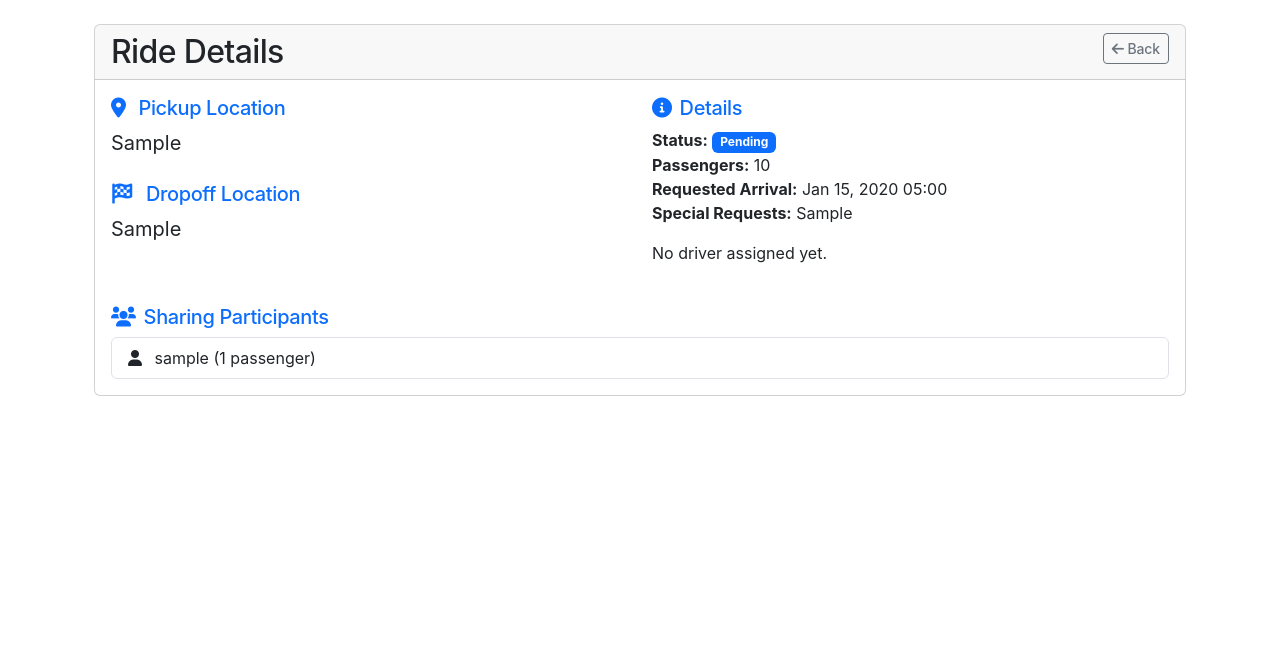
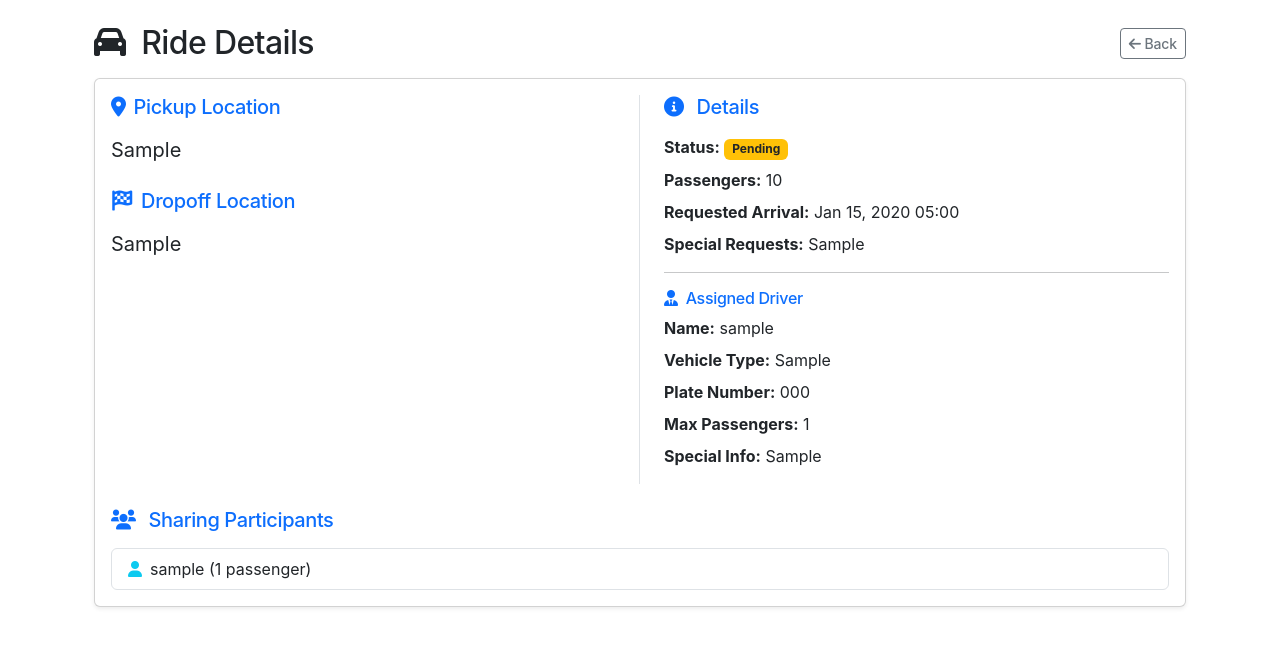
Before and after one commit to shenxingy/ride-sharing-service-webapp, a Django app: page /rider/ride/1/ in a window 1280 px wide. Shown: the part 56-703 px from the top of the page. Run offline with Django 5.2, Linux system fonts and the light colour scheme; a user stored in the database is signed in; tables that the repository leaves empty hold one stand-in row (values such as "Sample post"); some libraries are stand-ins or nearby versions.

Commit message:
update details views

```diff
--- a/docker-deploy/web-app/driver/templates/driver/dashboard.html
+++ b/docker-deploy/web-app/driver/templates/driver/dashboard.html
@@ -60,10 +60,12 @@
                     <div class="d-flex justify-content-between align-items-start">
                         <div>
                             <h5 class="card-title">
+                                <a href="{% url 'ride_detail' ride.id %}" class="text-decoration-none">
                                     <i class="fas fa-map-marker-alt text-danger me-2"></i>
                                     {{ ride.pickup_location }}
                                     <i class="fas fa-arrow-right mx-2 text-muted"></i>
                                     {{ ride.dropoff_location }}
+                                </a>
                             </h5>
                             <p class="card-text">
                                 <span
@@ -111,10 +113,12 @@
                     <div class="row">
                         <div class="col-md-8">
                             <h5 class="card-title">
+                                <a href="{% url 'ride_detail' ride.id %}" class="text-decoration-none">
                                     <i class="fas fa-map-marker-alt text-danger me-2"></i>
                                     {{ ride.pickup_location }}
                                     <i class="fas fa-arrow-right mx-2 text-muted"></i>
                                     {{ ride.dropoff_location }}
+                                </a>
                             </h5>
                             <p class="card-text">
                                 <i class="fas fa-users me-1"></i> {{ ride.passenger_count }} passengers<br>
@@ -163,10 +167,12 @@
             <div class="card mb-3 border-0 shadow-sm">
                 <div class="card-body">
                     <h5 class="card-title">
+                        <a href="{% url 'ride_detail' ride.id %}" class="text-decoration-none">
                             <i class="fas fa-map-marker-alt text-danger me-2"></i>
                             {{ ride.pickup_location }}
                             <i class="fas fa-arrow-right mx-2 text-muted"></i>
                             {{ ride.dropoff_location }}
+                        </a>
                     </h5>
                     <p class="card-text">
                         <span class="badge bg-secondary me-2">{{ ride.status }}</span>
--- a/docker-deploy/web-app/driver/urls.py
+++ b/docker-deploy/web-app/driver/urls.py
@@ -1,5 +1,6 @@
 from django.urls import path
 from . import views
+from .views import RideDetailView
 
 urlpatterns = [
     path('dashboard/', views.driver_dashboard, name='driver_dashboard'),
@@ -7,4 +8,5 @@ urlpatterns = [
     path('update/', views.update_vehicle, name='update_vehicle'),
     path('accept_ride/<int:ride_id>/', views.accept_ride, name='accept_ride'),
     path('finish_ride/<int:ride_id>/', views.finish_ride, name='finish_ride'),
+    path('ride/<int:pk>/', RideDetailView.as_view(), name='ride_detail'),
 ]
--- a/docker-deploy/web-app/rider/templates/rider/ride_detail.html
+++ b/docker-deploy/web-app/rider/templates/rider/ride_detail.html
@@ -1,66 +1,101 @@
 {% extends "base.html" %}
+{% load static %}
 
 {% block content %}
 <div class="container mt-4">
-    <div class="card">
-        <div class="card-header">
-            <h2 class="mb-0">
-                <a href="{% url 'rider_dashboard' %}" class="btn btn-sm btn-outline-secondary float-end">
-                    <i class="fas fa-arrow-left"></i> Back
-                </a>
-                Ride Details
-            </h2>
-        </div>
 
+    <!-- 返回按钮 + 标题栏 -->
+    <div class="d-flex justify-content-between align-items-center mb-3">
+        <h2 class="mb-0">
+            <i class="fas fa-car me-2"></i> Ride Details
+        </h2>
+        <a href="{% url 'rider_dashboard' %}" class="btn btn-sm btn-outline-secondary">
+            <i class="fas fa-arrow-left"></i> Back
+        </a>
+    </div>
+
+    <div class="card shadow-sm mb-4">
         <div class="card-body">
+
+            <!-- 顶部的两列：左列 = Pickup/Dropoff，右列 = 订单详情 -->
             <div class="row">
-                <div class="col-md-6">
-                    <h5 class="text-primary">
-                        <i class="fas fa-map-marker-alt me-2"></i>
-                        Pickup Location
+                <!-- 左侧 Pickup/Dropoff -->
+                <div class="col-md-6 border-end">
+                    <h5 class="text-primary mb-3">
+                        <i class="fas fa-map-marker-alt me-2"></i>Pickup Location
                     </h5>
                     <p class="fs-5">{{ ride.pickup_location }}</p>
 
-                    <h5 class="text-primary mt-4">
-                        <i class="fas fa-flag-checkered me-2"></i>
-                        Dropoff Location
+                    <h5 class="text-primary mt-4 mb-3">
+                        <i class="fas fa-flag-checkered me-2"></i>Dropoff Location
                     </h5>
                     <p class="fs-5">{{ ride.dropoff_location }}</p>
                 </div>
 
-                <div class="col-md-6">
-                    <h5 class="text-primary"><i class="fas fa-info-circle me-2"></i>Details</h5>
+                <!-- 右侧 订单详情 -->
+                <div class="col-md-6 ps-4">
+                    <h5 class="text-primary mb-3">
+                        <i class="fas fa-info-circle me-2"></i> Details
+                    </h5>
                     <ul class="list-unstyled">
-                        <li><strong>Status:</strong> <span class="badge bg-primary">{{ ride.get_status_display }}</span></li>
-                        <li><strong>Passengers:</strong> {{ ride.total_passengers }}</li>
-                        <li><strong>Requested Arrival:</strong> {{ ride.required_arrival_time|date:"M j, Y H:i" }}</li>
-                        <li><strong>Special Requests:</strong> {{ ride.special_request|default:"None" }}</li>
+                        <li class="mb-2">
+                            <strong>Status:</strong>
+                            {% if ride.status == "CONFIRMED" %}
+                                <span class="badge bg-success">{{ ride.get_status_display }}</span>
+                            {% elif ride.status == "COMPLETED" %}
+                                <span class="badge bg-secondary">{{ ride.get_status_display }}</span>
+                            {% else %}
+                                <span class="badge bg-warning text-dark">{{ ride.get_status_display }}</span>
+                            {% endif %}
+                        </li>
+                        <li class="mb-2"><strong>Passengers:</strong> {{ ride.total_passengers }}</li>
+                        <li class="mb-2"><strong>Requested Arrival:</strong> {{ ride.required_arrival_time|date:"M d, Y H:i" }}</li>
+                        <li class="mb-3"><strong>Special Requests:</strong> {{ ride.special_request|default:"None" }}</li>
+
+                        <!-- 如果已分配司机，展示司机和车辆信息，否则提示 "No driver assigned yet" -->
+                        {% if ride.driver %}
+                            <hr class="my-2">
+                            <h6 class="text-primary mt-3"><i class="fas fa-user-tie me-1"></i> Assigned Driver</h6>
+                            <li class="mb-2"><strong>Name:</strong> {{ ride.driver.driver.username }}</li>
+                            <li class="mb-2"><strong>Vehicle Type:</strong> {{ ride.driver.type }}</li>
+                            <li class="mb-2"><strong>Plate Number:</strong> {{ ride.driver.plate_number }}</li>
+                            <li class="mb-2"><strong>Max Passengers:</strong> {{ ride.driver.max_passengers }}</li>
+                            <li class="mb-2"><strong>Special Info:</strong> {{ ride.driver.special_info|default:"None" }}</li>
+                        {% else %}
+                            <p class="text-muted"><em>No driver assigned yet.</em></p>
+                        {% endif %}
                     </ul>
-                    {% if ride.status == "CONFIRMED" and ride.driver %}
-                        <p>Assigned Driver: {{ ride.driver.user.username }}</p>
-                        <p>Vehicle: {{ ride.driver.vehicle_details }}</p>
+                </div>
+            </div>
+
+            <!-- Sharing Participants 区域，单独放在下面一行 -->
+            <div class="row mt-4">
+                <div class="col-12">
+                    <h5 class="text-primary mb-3">
+                        <i class="fas fa-users me-2"></i> Sharing Participants
+                    </h5>
+                    {% if ride.shared_rides.all %}
+                        <div class="list-group">
+                            {% for share in ride.shared_rides.all %}
+                                <div class="list-group-item d-flex align-items-center">
+                                    <i class="fas fa-user me-2 text-info"></i>
+                                    <span>
+                                        {{ share.rider.username }}
+                                        ({{ share.passenger_count }} passenger{{ share.passenger_count|pluralize }})
+                                    </span>
+                                </div>
+                            {% endfor %}
+                        </div>
                     {% else %}
-                        <p>No driver assigned yet.</p>
+                        <div class="text-muted">
+                            <i class="fas fa-info-circle me-1"></i>
+                            No sharing participants
+                        </div>
                     {% endif %}
                 </div>
             </div>
 
-            <div class="mt-4">
-                <h5 class="text-primary"><i class="fas fa-users me-2"></i>Sharing Participants</h5>
-                <div class="list-group">
-                    {% for share in ride.shared_rides.all %}
-                    <div class="list-group-item">
-                        <i class="fas fa-user me-2"></i>
-                        {{ share.rider.username }} ({{ share.passenger_count }} passenger{{ share.passenger_count|pluralize }})
-                    </div>
-                    {% empty %}
-                    <div class="list-group-item">
-                        No sharing participants
-                    </div>
-                    {% endfor %}
-                </div>
-            </div>
-        </div>
-    </div>
-</div>
+        </div> <!-- /.card-body -->
+    </div> <!-- /.card -->
+</div> <!-- /.container -->
 {% endblock %}
--- a/docker-deploy/web-app/rider/views.py
+++ b/docker-deploy/web-app/rider/views.py
@@ -148,8 +148,8 @@ def request_ride(request):
             ride.save()  # 🚀 Assigns an ID
 
             return redirect('rider_dashboard')
-        else:
-            messages.error(request, 'There was an error in your ride request. Please check your input.')
+        # else:
+            #messages.error(request, 'There was an error in your ride request. Please check your input.')
 
     else:
         form = RideRequestForm()
@@ -165,7 +165,7 @@ def edit_ride(request, ride_id):
     ride = get_object_or_404(Ride, id=ride_id, rider=request.user)
 
     if ride.status != 'PENDING':
-        messages.error(request, "You cannot edit a confirmed or completed ride.")
+        #messages.error(request, "You cannot edit a confirmed or completed ride.")
         return redirect("rider_dashboard")
 
     if request.method == 'POST':
@@ -174,10 +174,10 @@ def edit_ride(request, ride_id):
             form.save()
             ride.updated_at = now()
             ride.save()
-            messages.success(request, "Ride updated successfully.")
+            #messages.success(request, "Ride updated successfully.")
             return redirect('rider_dashboard')
-        else:
-            messages.error(request, "There was an error updating your ride.")
+        # else:
+            #messages.error(request, "There was an error updating your ride.")
     else:
         form = RideRequestForm(instance=ride)
 
@@ -331,13 +331,13 @@ def confirm_ride(request, ride_id):
     ride = get_object_or_404(Ride, id=ride_id, status='PENDING')
 
     if ride.driver:  # If already assigned, prevent reassignment
-        messages.error(request, "This ride is already confirmed with a driver.")
+        # messages.error(request, "This ride is already confirmed with a driver.")
         return redirect("rider_dashboard")
 
     available_driver = Driver.objects.filter(is_available=True).first()
 
     if not available_driver:
-        messages.error(request, "No available drivers at the moment. Please try again later.")
+        # messages.error(request, "No available drivers at the moment. Please try again later.")
         return redirect("rider_dashboard")
 
     # Assign the driver and update the ride status
@@ -349,5 +349,5 @@ def confirm_ride(request, ride_id):
     available_driver.is_available = False
     available_driver.save()
 
-    messages.success(request, f"Ride confirmed! Driver {available_driver.user.username} assigned.")
+    # messages.success(request, f"Ride confirmed! Driver {available_driver.user.username} assigned.")
     return redirect("rider_dashboard")
--- a/docker-deploy/web-app/templates/home.html
+++ b/docker-deploy/web-app/templates/home.html
@@ -13,7 +13,7 @@
                         <div class="card-body text-center p-5">
                             <i class="fas fa-car-side fa-3x text-primary mb-4"></i>
                             <h3 class="card-title mb-4">Driver Mode</h3>
-                            <p class="card-text text-muted mb-4">Start accepting ride requests and manage your trips</p>
+                            <p class="card-text text-muted mb-4">Accepting ride requests and manage your trips</p>
                             <a href="{% url 'driver_dashboard' %}" class="btn btn-lg btn-outline-primary w-100">
                                 <i class="fas fa-steering-wheel me-2"></i>Enter Driver Mode
                             </a>
```
Also changed, not shown: docker-deploy/web-app/accounts/views.py (+9 -9 lines), docker-deploy/web-app/driver/views.py (+28 -15 lines). Lines whose indentation alone changed are shown as unchanged.
